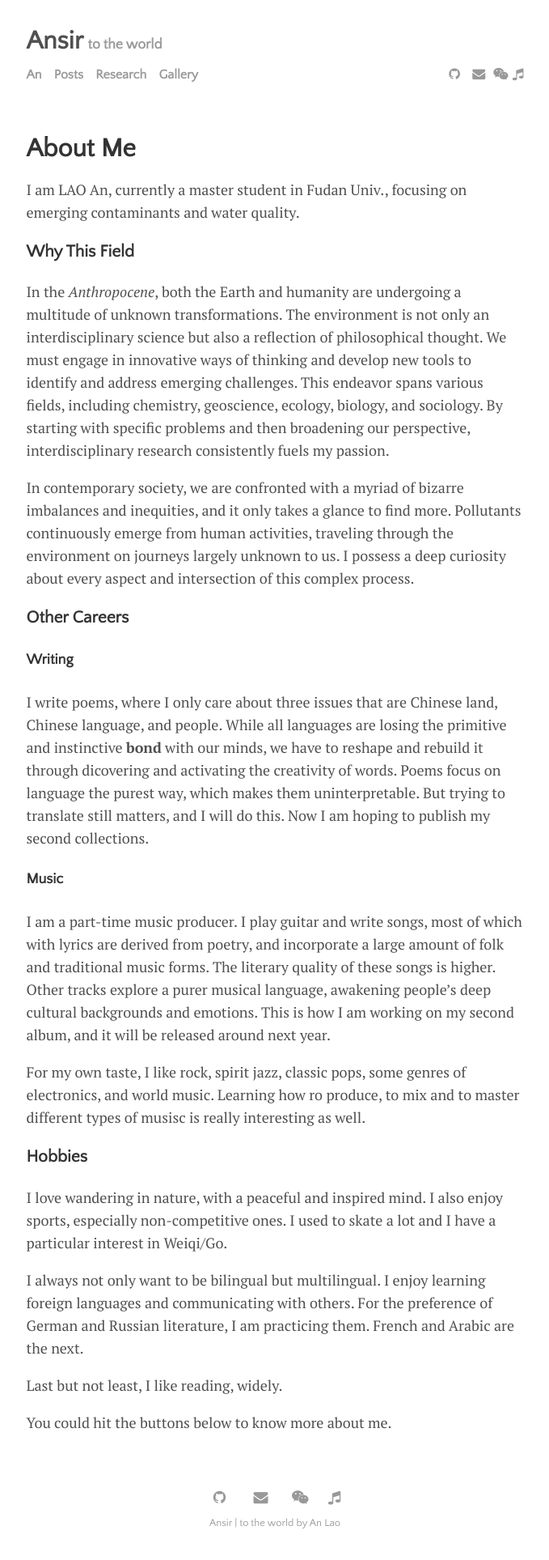
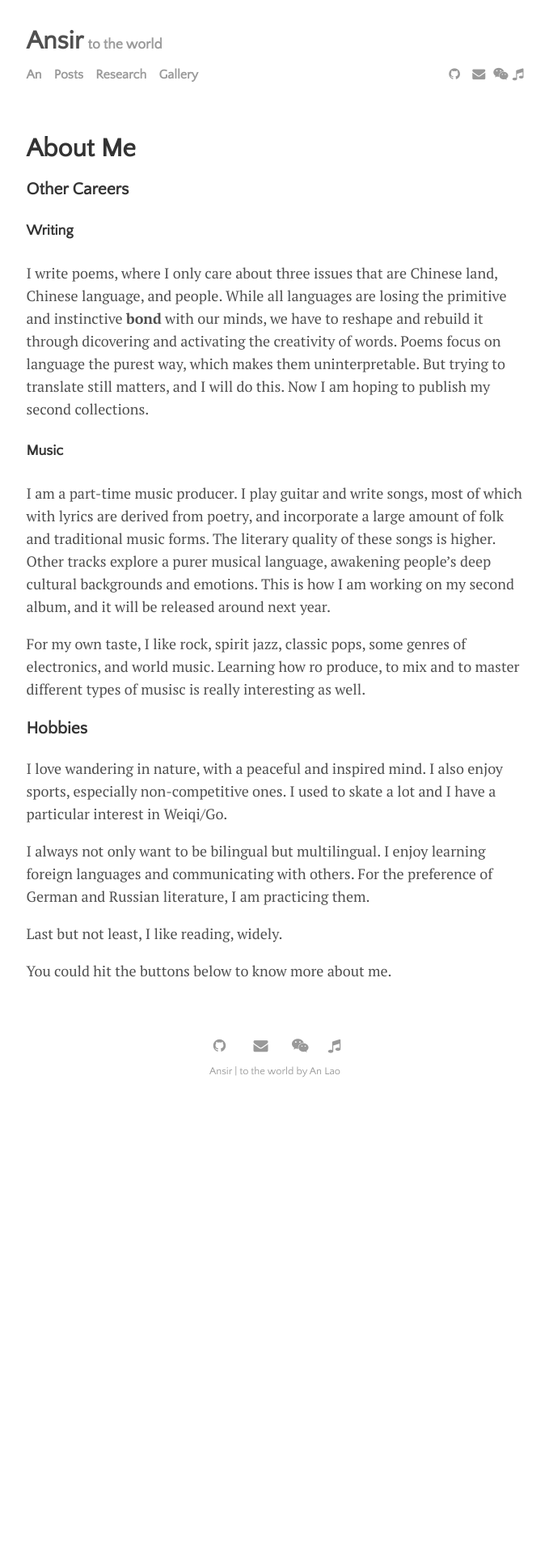
Before and after one commit to D093gg/D093gg.github.io, a Jekyll site: the page built from menu/an.md, in a window 1280 px wide. Shown: the whole page at 81% size, without its empty margins (300-979 px from the left). Built offline with Jekyll 4.4.1, drawn with Linux system fonts in a browser that asks for light colours; after the commit the page ends 1369 px from its top, so only the background shows below that.

Commit message:
Update an.md

```diff
--- a/menu/an.md
+++ b/menu/an.md
@@ -3,14 +3,6 @@ layout: page
 title: About Me
 permalink: /an
 ---
-
-I am LAO An, currently a master student in Fudan Univ., focusing on emerging contaminants and water quality.
-
-### Why This Field
-
-In the *Anthropocene*, both the Earth and humanity are undergoing a multitude of unknown transformations. The environment is not only an interdisciplinary science but also a reflection of philosophical thought. We must engage in innovative ways of thinking and develop new tools to identify and address emerging challenges. This endeavor spans various fields, including chemistry, geoscience, ecology, biology, and sociology. By starting with specific problems and then broadening our perspective, interdisciplinary research consistently fuels my passion.
-
-In contemporary society, we are confronted with a myriad of bizarre imbalances and inequities, and it only takes a glance to find more. Pollutants continuously emerge from human activities, traveling through the environment on journeys largely unknown to us. I possess a deep curiosity about every aspect and intersection of this complex process.
 
 ### Other Careers
 
@@ -28,7 +20,7 @@ For my own taste, I like rock, spirit jazz, classic pops, some genres of electro
 
 I love wandering in nature, with a peaceful and inspired mind. I also enjoy sports, especially non-competitive ones. I used to skate a lot and I have a particular interest in Weiqi/Go.
 
-I always not only want to be bilingual but multilingual. I enjoy learning foreign languages and communicating with others. For the preference of German and Russian literature, I am practicing them. French and Arabic are the next.
+I always not only want to be bilingual but multilingual. I enjoy learning foreign languages and communicating with others. For the preference of German and Russian literature, I am practicing them.
 
 Last but not least, I like reading, widely.
 
```
